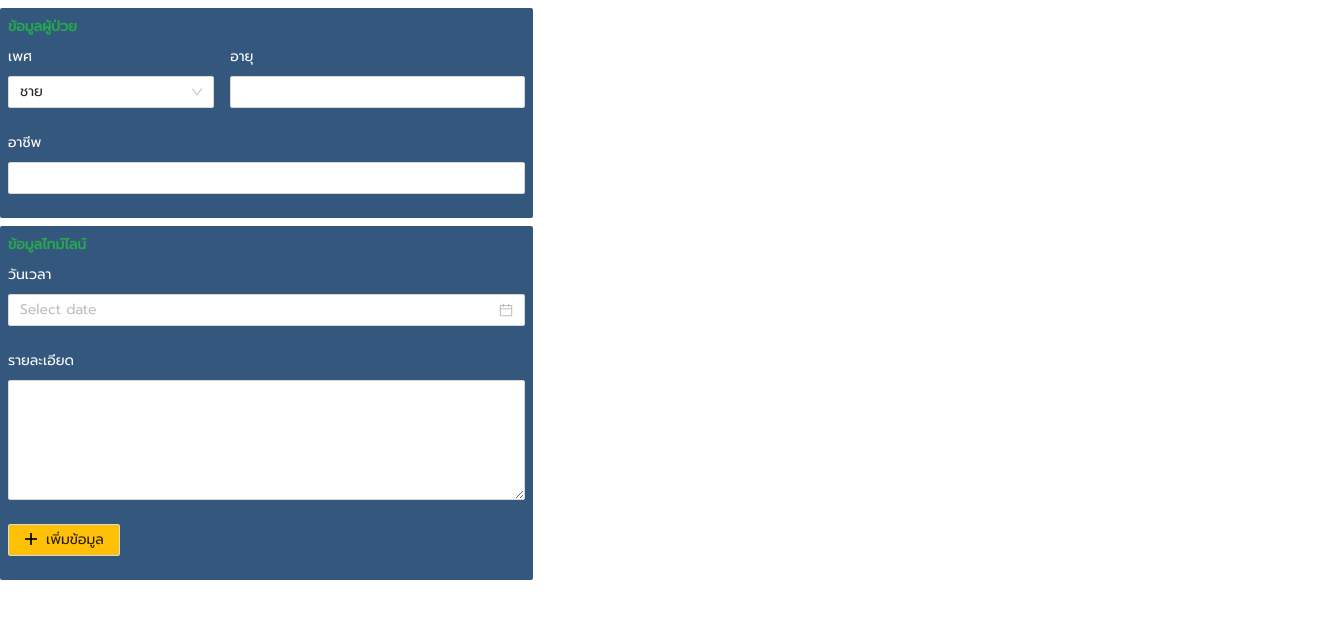
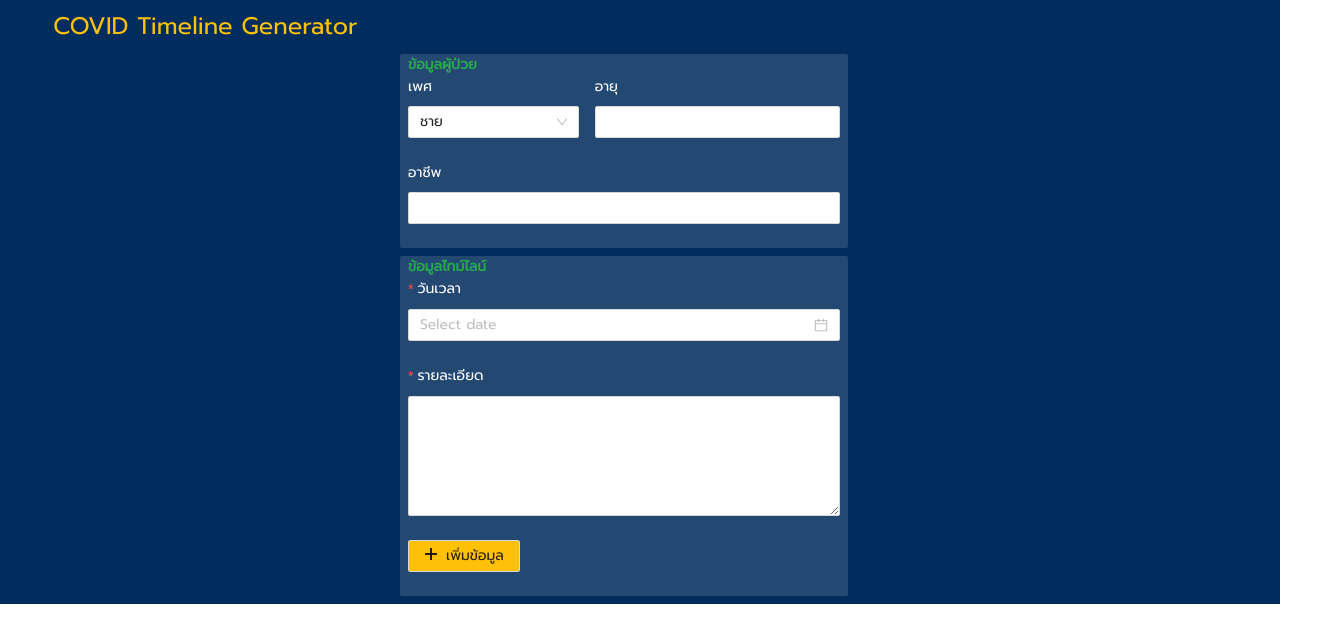
Before and after one commit to theerasan-s/covid-timeline-generator, a React (Create React App) app: page / in a window 1280 px wide. Shown: the top 642 px of the page, 1333 px wide, since content can reach past the window. Built offline with nearby package versions, Linux system fonts and the light colour scheme.

Commit message:
set component style

```diff
--- a/src/App.tsx
+++ b/src/App.tsx
@@ -7,6 +7,14 @@ import TimelineCard from './components/TimelineCard/TimelineCard'
 import { Row, Col } from 'antd'
 import useFormAction from './hooks/useFormAction'
 import { covidData } from './datatypes/formDatatypes'
+import {
+  Container,
+  Text,
+  TitleContainer,
+  FormContainer,
+  TimelineContainer,
+  YELLOW,
+} from './styled'
 
 const App = () => {
   const localData = localStorage.getItem('covid-generator') || 'null'
@@ -16,22 +24,38 @@ const App = () => {
     useFormAction(formData)
 
   return (
-    <>
-      <Row>
-        <Col xs={{ span: 24 }} md={{ span: 10 }}>
-          <DataForm form={form} onSubmit={submitData} />
+    <Container>
+      <Row justify="center">
+        <Col
+          xs={{ span: 24 }}
+          md={{ span: 24, push: 1 }}
+          lg={{ span: 24, push: 1 }}
+        >
+          <TitleContainer>
+            <Text size={24} color={YELLOW}>
+              COVID Timeline Generator
+            </Text>
+          </TitleContainer>
+        </Col>
+
+        <Col xs={{ span: 24 }} md={{ span: 9 }} lg={{ span: 9 }}>
+          <FormContainer>
+            <DataForm form={form} onSubmit={submitData} />
+          </FormContainer>
         </Col>
 
         {generatedTimeline ? (
-          <Col xs={{ span: 24 }} md={{ span: 14 }}>
-            <TimelineCard
-              timelineData={generatedTimeline}
-              onDelete={onDelete}
-            />
+          <Col xs={{ span: 24 }} md={{ span: 13 }} lg={{ span: 13 }}>
+            <TimelineContainer>
+              <TimelineCard
+                timelineData={generatedTimeline}
+                onDelete={onDelete}
+              />
+            </TimelineContainer>
           </Col>
         ) : null}
       </Row>
-    </>
+    </Container>
   )
 }
 
--- a/src/components/DataForm/DataForm.tsx
+++ b/src/components/DataForm/DataForm.tsx
@@ -16,7 +16,6 @@ const DataForm = ({ form, onSubmit }: Props) => {
   const { TextArea } = Input
 
   return (
-    <div>
     <Form layout="vertical" form={form} onFinish={onSubmit}>
       <Container>
         <Row>
@@ -39,17 +38,23 @@ const DataForm = ({ form, onSubmit }: Props) => {
             </Form.Item>
           </Col>
           <Col span={14}>
-              <Form.Item name="age" label={<FormItemLabel>อายุ</FormItemLabel>}>
-                <Input />
+            <Form.Item
+              name="age"
+              label={<FormItemLabel>อายุ</FormItemLabel>}
+              rules={[
+                {
+                  pattern: new RegExp('^[1-9][0-9]*$'),
+                  message: 'กรุณากรอกอายุให้ถูกต้อง เช่น 1 ปี, 12 ปี',
+                },
+              ]}
+            >
+              <Input maxLength={3} />
             </Form.Item>
           </Col>
         </Row>
         <Row>
           <Col span={24}>
-              <Form.Item
-                name="job"
-                label={<FormItemLabel>อาชีพ</FormItemLabel>}
-              >
+            <Form.Item name="job" label={<FormItemLabel>อาชีพ</FormItemLabel>}>
               <Input />
             </Form.Item>
           </Col>
@@ -64,9 +69,16 @@ const DataForm = ({ form, onSubmit }: Props) => {
             <Form.Item
               name="timeline"
               label={<FormItemLabel>วันเวลา</FormItemLabel>}
+              rules={[
+                {
+                  required: true,
+                  message: 'กรุณากรอก วันที่ และ เวลา',
+                },
+              ]}
             >
               <DatePicker
                 showTime={{ format: 'HH:mm' }}
+                format={'MM/DD/YYYY HH:mm'}
                 style={{ width: '100%' }}
               />
             </Form.Item>
@@ -75,6 +87,12 @@ const DataForm = ({ form, onSubmit }: Props) => {
             <Form.Item
               name="description"
               label={<FormItemLabel>รายละเอียด</FormItemLabel>}
+              rules={[
+                {
+                  required: true,
+                  message: 'กรุณากรอก รายละเอียด',
+                },
+              ]}
             >
               <TextArea rows={5} />
             </Form.Item>
@@ -89,7 +107,6 @@ const DataForm = ({ form, onSubmit }: Props) => {
         </Row>
       </Container>
     </Form>
-    </div>
   )
 }
 
--- a/src/components/DataForm/styled.ts
+++ b/src/components/DataForm/styled.ts
@@ -10,12 +10,12 @@ const MIDBLUE = ' #234973'
 const GREEN = '#27a74e'
 
 export const Container = styled.div`
-  background-color: ${LIGHTBLUE};
+  background-color: ${MIDBLUE};
   border-radius: 2px;
   padding-left: 8px;
   padding-right: 8px;
-  margin-top: 8px;
   margin-bottom: 8px;
+  margin-right: 200px;
 
   width: 100%;
 `
@@ -23,7 +23,6 @@ export const Container = styled.div`
 export const FormTitle = styled.span`
   color: ${GREEN};
   font-weight: bold;
-  margin: 8px 0;
 `
 
 export const FormItemLabel = styled.span`
--- a/src/components/TimelineCard/TimelineCard.tsx
+++ b/src/components/TimelineCard/TimelineCard.tsx
@@ -10,10 +10,11 @@ import {
   PatientContainer,
   PatientInformation,
   EventBlock,
-  YELLOW,
   CovidTimeline,
   TimelineText,
   DeleteButton,
+  YELLOW,
+  GREY,
 } from './styled'
 
 type Props = {
@@ -33,10 +34,16 @@ const TimelineCard = ({ timelineData, onDelete }: Props) => {
         <Col span={24}>
           <PatientContainer>
             <PatientInformation>
-              <Text
-                size={24}
-              >{`ผู้ป่วย${timelineData.gender} อายุ ${timelineData.age} ปี`}</Text>
-              <Text size={16}>{`อาชีพ ${timelineData.job}`}</Text>
+              <Text size={24}>{`ผู้ป่วย${timelineData.gender} อายุ  ${
+                timelineData.age.length === 0
+                  ? 'ไม่ระบุ'
+                  : `${timelineData.age} ปี `
+              }`}</Text>
+              <Text size={16}>{`อาชีพ ${
+                typeof timelineData.job == 'undefined'
+                  ? 'ไม่ระบุ'
+                  : `${timelineData.job}`
+              }`}</Text>
             </PatientInformation>
           </PatientContainer>
         </Col>
@@ -46,7 +53,14 @@ const TimelineCard = ({ timelineData, onDelete }: Props) => {
           <div>
             <CovidTimeline mode="left">
               {timelineData.timeline.map((timeline) => (
-                <Timeline.Item label={timeline.date} key={timeline.date}>
+                <Timeline.Item
+                  label={
+                    <TimelineText color={YELLOW} size={14}>
+                      {`${timeline.date}`}
+                    </TimelineText>
+                  }
+                  key={timeline.date}
+                >
                   {timeline.action.map((action) => (
                     <EventBlock>
                       <TimelineText color={YELLOW} size={14}>
@@ -58,16 +72,19 @@ const TimelineCard = ({ timelineData, onDelete }: Props) => {
                           index === action.event.length - 1 ? (
                             <TimelineText
                               size={14}
+                              color={GREY}
                             >{`${actionEvent}`}</TimelineText>
                           ) : (
                             <TimelineText
                               size={14}
+                              color={GREY}
                             >{`${actionEvent} และ `}</TimelineText>
                           )
                         )
                       ) : (
                         <TimelineText
                           size={14}
+                          color={GREY}
                         >{`${action.event[0]}`}</TimelineText>
                       )}
                       <DeleteButton
--- a/src/components/TimelineCard/styled.ts
+++ b/src/components/TimelineCard/styled.ts
@@ -2,8 +2,9 @@ import styled from 'styled-components'
 import { Timeline, Button } from 'antd'
 
 export const YELLOW = '#ffc107'
-const LIGHTBLUE = '#34577e'
-const MIDBLUE = ' #234973'
+export const LIGHTBLUE = '#34577e'
+export const MIDBLUE = ' #234973'
+export const GREY = '#bbc7d4'
 
 interface TextProps {
   size?: number
@@ -14,8 +15,6 @@ interface TextProps {
 export const Container = styled.div`
   border: 1px solid ${YELLOW};
   text-align: center;
-  margin: 8px 8px 0 8px;
-  /* padding-right: 1000px; */
 `
 
 export const PatientContainer = styled.div`
@@ -51,10 +50,8 @@ export const EventBlock = styled.div`
   position: relative;
   background-color: ${LIGHTBLUE};
   min-height: 44px;
-
   padding-left: 20px;
   margin-top: 8px;
-
   border-radius: 10px;
 
   ::before {
--- a/src/hooks/useFormAction.ts
+++ b/src/hooks/useFormAction.ts
@@ -18,6 +18,7 @@ export default function useFormAction(covidData: covidData) {
 
     const date = submitedForm.timeline.format('DD/MM/YYYY')
     const time = submitedForm.timeline.format('HH:mm')
+    console.log(typeof submitedForm.age)
 
     if (generatedTimeline === null) {
       const timeline = {
--- a/src/index.css
+++ b/src/index.css
@@ -125,8 +125,8 @@ code {
     .ant-timeline-item-left
     .ant-timeline-item-content {
     left: calc(28% - 4px);
-    width: calc(100% - 120px);
-    width: calc(100% - 120px);
+    width: calc(100% - 128px);
+
     text-align: left;
   }
 }
@@ -148,7 +148,7 @@ code {
     .ant-timeline-item-left
     .ant-timeline-item-content {
     left: calc(32% - 4px);
-    width: calc(100% - 120px);
+    width: calc(100% - 128px);
     text-align: left;
   }
 }
--- /dev/null
+++ b/src/styled.ts
@@ -0,0 +1,44 @@
+import styled from 'styled-components'
+
+interface TextProps {
+  size?: number
+  color?: string
+  weight?: string
+}
+
+export const YELLOW = '#ffc107'
+export const DARKBLUE = '#012d5e'
+
+export const Container = styled.div`
+  background-color: ${DARKBLUE};
+`
+
+export const TitleContainer = styled.div`
+  margin: 8px 0;
+
+  @media screen and (max-width: 576px) {
+    margin-left: 8px;
+  }
+`
+
+export const Text = styled.span<TextProps>`
+  display: block;
+  font-size: ${(props) => (props.size ? `${props.size}px` : '8px')};
+  color: ${(props) => (props.color ? `${props.color}` : 'black')};
+  font-weight: ${(props) => (props.weight ? `${props.weight}` : 'normal')};
+  font-family: 'Prompt', sans-serif;
+`
+
+export const FormContainer = styled.div`
+  margin-right: 32px;
+
+  @media screen and (max-width: 576px) {
+    margin: 0 8px;
+  }
+`
+
+export const TimelineContainer = styled.div`
+  @media screen and (max-width: 576px) {
+    margin: 0 8px;
+  }
+`
```
Lines whose indentation alone changed are shown as unchanged.
